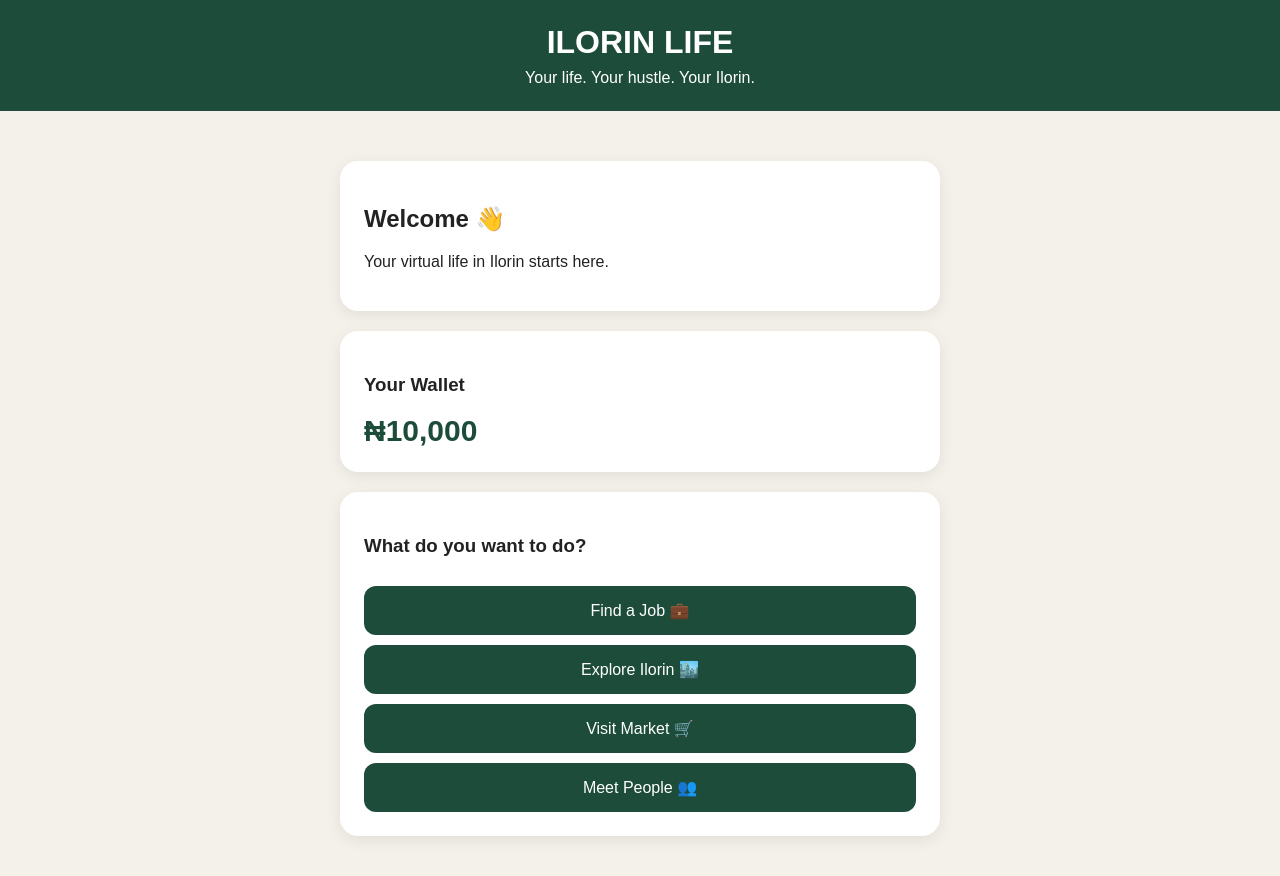
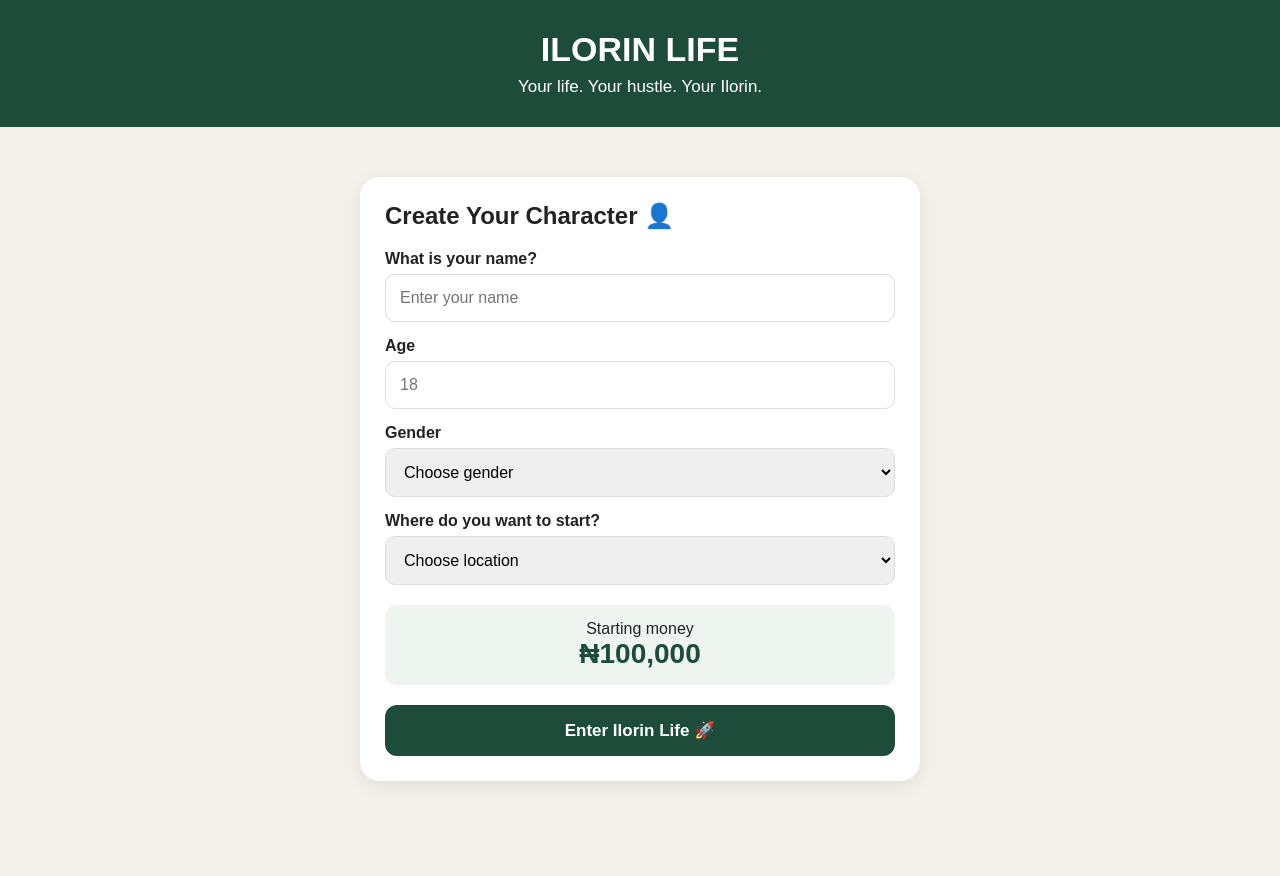
Before and after one commit to murisco/ilorin-life, a website: page public/index.html in a window 1280 px wide. After the commit the page ends 851 px from the top, so only its background shows below. Drawn offline with Linux system fonts and the light colour scheme.

Commit message:
Update index.html

```diff
--- a/public/index.html
+++ b/public/index.html
@@ -6,6 +6,10 @@
   <title>Ilorin Life</title>
 
   <style>
+    * {
+      box-sizing: border-box;
+    }
+
     body {
       margin: 0;
       font-family: Arial, sans-serif;
@@ -16,17 +20,18 @@
     header {
       background: #1d4d3a;
       color: white;
-      padding: 24px;
+      padding: 30px 20px;
       text-align: center;
     }
 
     header h1 {
       margin: 0;
-      font-size: 32px;
+      font-size: 34px;
     }
 
     header p {
       margin: 8px 0 0;
+      font-size: 17px;
     }
 
     .container {
@@ -37,27 +42,56 @@
 
     .card {
       background: white;
-      border-radius: 18px;
-      padding: 24px;
+      border-radius: 20px;
+      padding: 25px;
       margin-bottom: 20px;
-      box-shadow: 0 4px 15px rgba(0,0,0,0.08);
+      box-shadow: 0 5px 20px rgba(0,0,0,0.08);
     }
 
-    .money {
-      font-size: 30px;
+    h2 {
+      margin-top: 0;
+    }
+
+    label {
+      display: block;
+      margin-top: 15px;
+      margin-bottom: 6px;
       font-weight: bold;
-      color: #1d4d3a;
+    }
+
+    input,
+    select {
+      width: 100%;
+      padding: 14px;
+      border: 1px solid #ddd;
+      border-radius: 10px;
+      font-size: 16px;
     }
 
     button {
       width: 100%;
       padding: 15px;
+      margin-top: 20px;
       border: none;
       border-radius: 12px;
       background: #1d4d3a;
       color: white;
-      font-size: 16px;
-      margin-top: 10px;
+      font-size: 17px;
+      font-weight: bold;
+    }
+
+    .starting-money {
+      margin-top: 20px;
+      padding: 15px;
+      background: #eef5f0;
+      border-radius: 12px;
+      text-align: center;
+    }
+
+    .money {
+      font-size: 28px;
+      font-weight: bold;
+      color: #1d4d3a;
     }
   </style>
 </head>
@@ -72,25 +106,63 @@
   <div class="container">
 
     <div class="card">
-      <h2>Welcome 👋</h2>
-      <p>Your virtual life in Ilorin starts here.</p>
-    </div>
+      <h2>Create Your Character 👤</h2>
 
-    <div class="card">
-      <h3>Your Wallet</h3>
-      <div class="money">₦10,000</div>
-    </div>
+      <label>What is your name?</label>
+      <input type="text" id="name" placeholder="Enter your name">
 
-    <div class="card">
-      <h3>What do you want to do?</h3>
+      <label>Age</label>
+      <input type="number" id="age" placeholder="18" min="18" max="80">
 
-      <button>Find a Job 💼</button>
-      <button>Explore Ilorin 🏙️</button>
-      <button>Visit Market 🛒</button>
-      <button>Meet People 👥</button>
+      <label>Gender</label>
+      <select id="gender">
+        <option value="">Choose gender</option>
+        <option>Male</option>
+        <option>Female</option>
+      </select>
+
+      <label>Where do you want to start?</label>
+      <select id="location">
+        <option value="">Choose location</option>
+        <option>Tanke</option>
+        <option>GRA</option>
+        <option>Oke-Odo</option>
+        <option>Oja-Oba</option>
+        <option>Fate</option>
+        <option>Asa-Dam</option>
+      </select>
+
+      <div class="starting-money">
+        <div>Starting money</div>
+        <div class="money">₦100,000</div>
+      </div>
+
+      <button onclick="startGame()">Enter Ilorin Life 🚀</button>
     </div>
 
   </div>
 
+  <script>
+    function startGame() {
+      const name = document.getElementById("name").value;
+      const age = document.getElementById("age").value;
+      const gender = document.getElementById("gender").value;
+      const location = document.getElementById("location").value;
+
+      if (!name || !age || !gender || !location) {
+        alert("Please complete your character details.");
+        return;
+      }
+
+      alert(
+        "Welcome to Ilorin Life, " +
+        name +
+        "! You are starting in " +
+        location +
+        " with ₦100,000."
+      );
+    }
+  </script>
+
 </body>
 </html>
```
